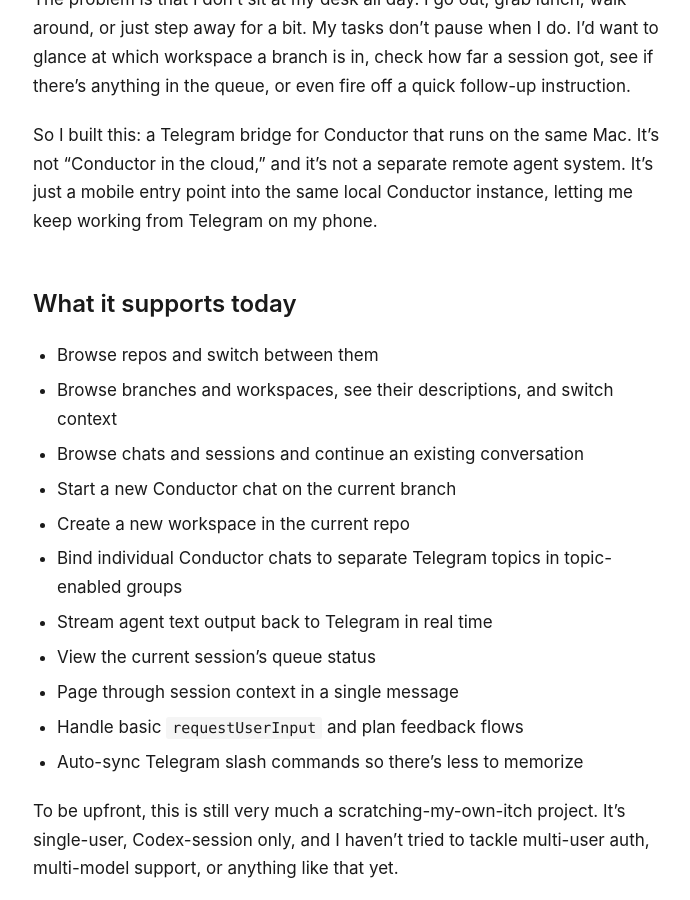
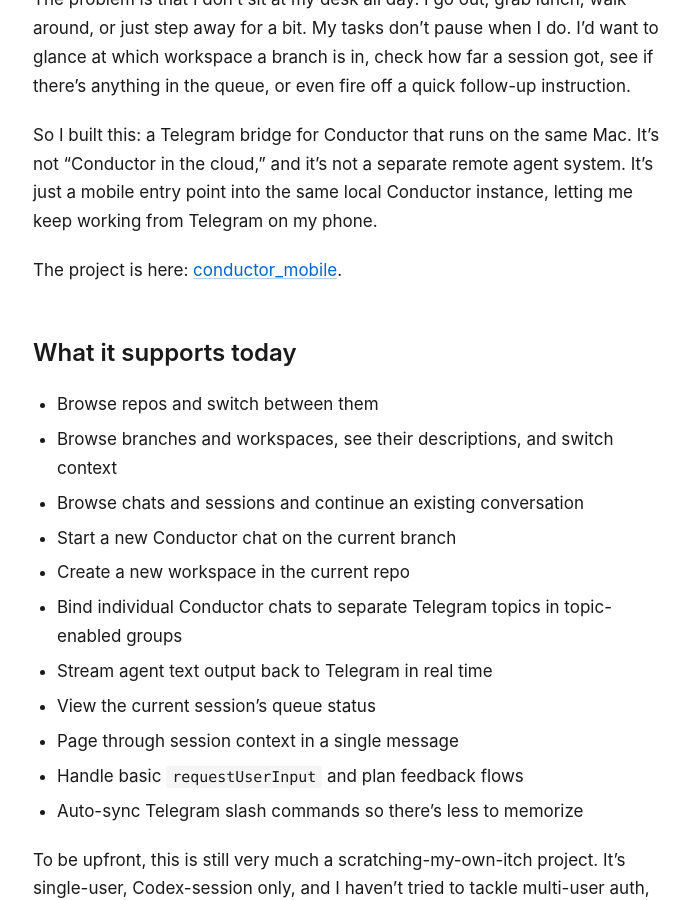
Before and after one commit to xudong963/xudong963.github.io, a Jekyll site: the page built from _posts/2026-03-30-bringing-conductor-to-my-phone.md, in a window 1280 px wide and 900 px high, scrolled down 857 px. Shown: the whole window, without its empty margins (287-977 px from the left). Built offline with Jekyll 4.4.1, drawn with Linux system fonts in a browser that asks for light colours.

Commit message:
Add project link to Conductor blog post

```diff
--- a/_posts/2026-03-30-bringing-conductor-to-my-phone.md
+++ b/_posts/2026-03-30-bringing-conductor-to-my-phone.md
@@ -13,6 +13,8 @@ But precisely because I use it so much, one gap kept getting more obvious: the m
 That's not a flaw in Conductor. It might be by design. It's a local workbench, tightly coupled to the repos, workspaces, and session state on my machine. The problem is that I don't sit at my desk all day. I go out, grab lunch, walk around, or just step away for a bit. My tasks don't pause when I do. I'd want to glance at which workspace a branch is in, check how far a session got, see if there's anything in the queue, or even fire off a quick follow-up instruction.
 
 So I built this: a Telegram bridge for Conductor that runs on the same Mac. It's not "Conductor in the cloud," and it's not a separate remote agent system. It's just a mobile entry point into the same local Conductor instance, letting me keep working from Telegram on my phone.
+
+The project is here: [conductor_mobile](https://github.com/xudong963/conductor_mobile).
 
 ## What it supports today
 
```
